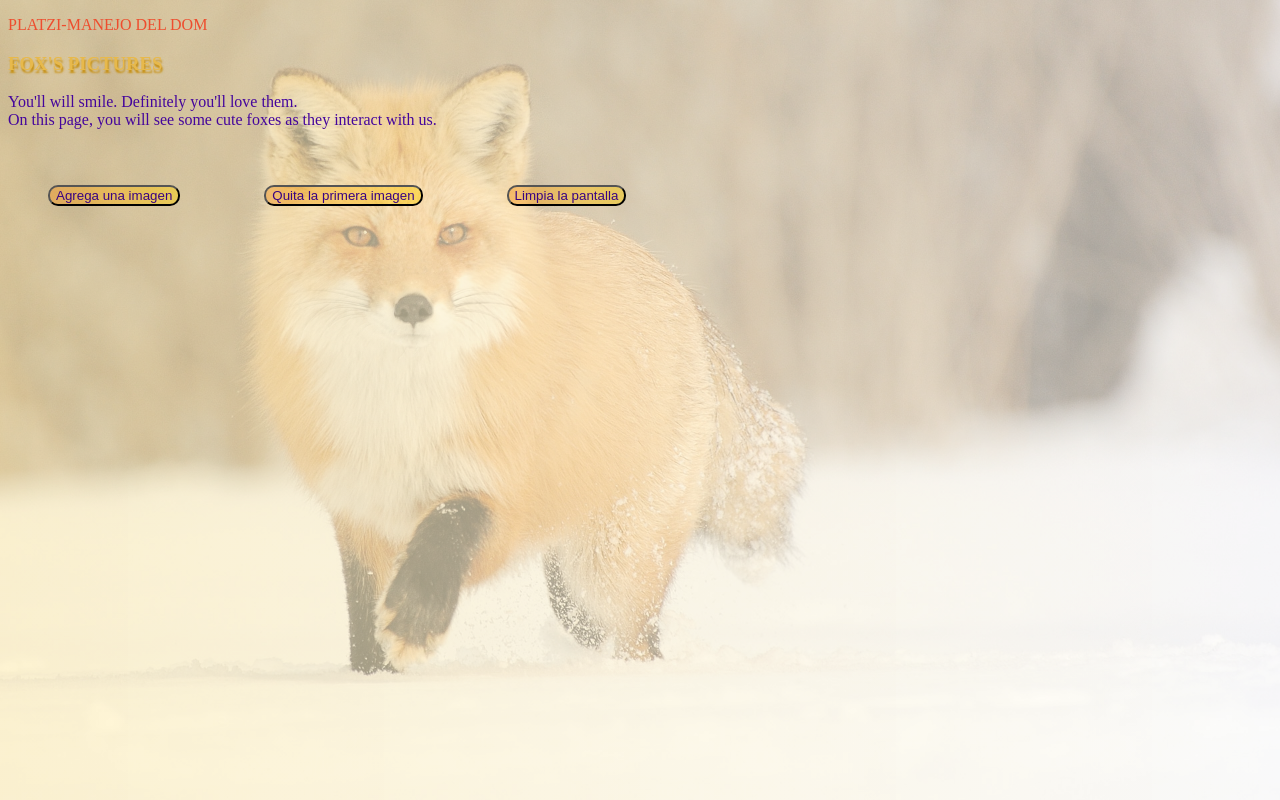
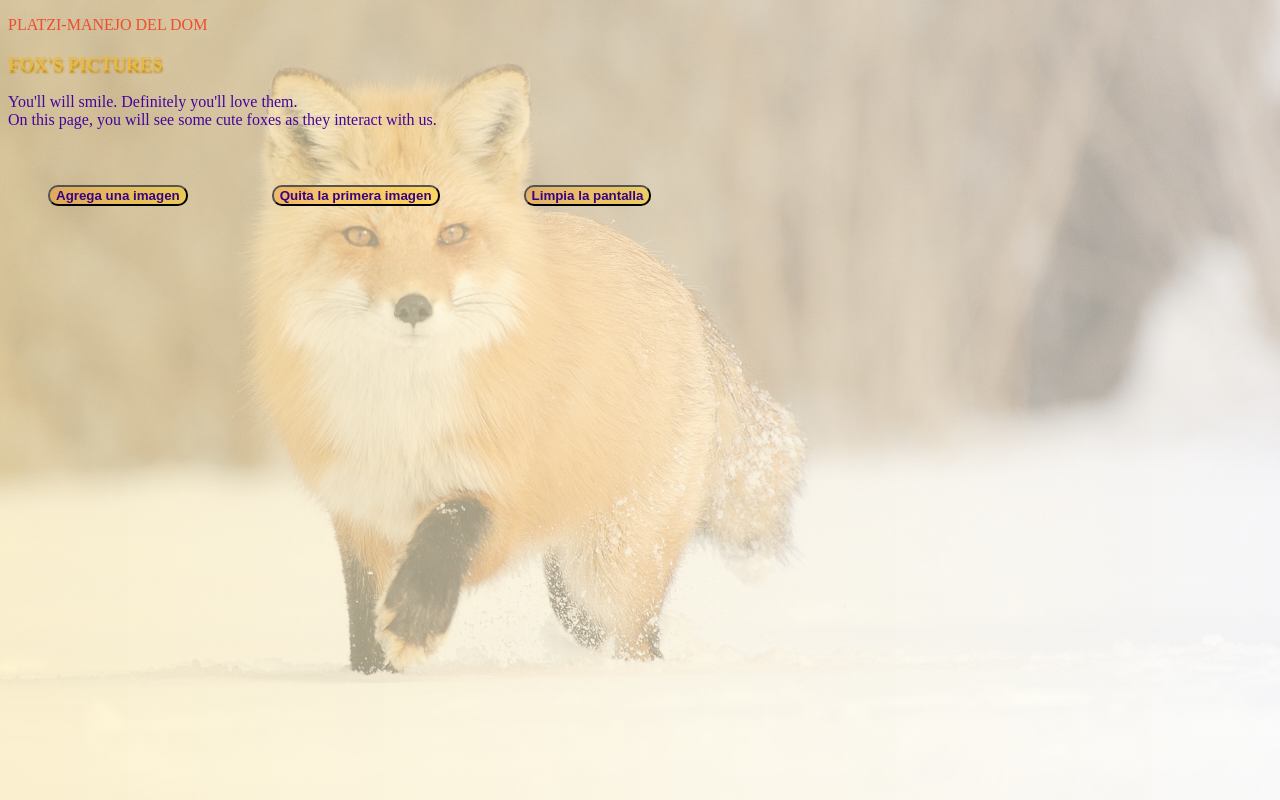
Before and after one commit to DanielaAraujoZ/Proyecto-consumo-API-manejo-DOM, a website with bundled scripts: page public/index.html in a window 1280 px wide. Built offline with nearby package versions, Linux system fonts and the light colour scheme; files whose address does not match are found by name.

Commit message:
Cambios en el README y estilos adicionales

```diff
--- a/public/index.html
+++ b/public/index.html
@@ -27,9 +27,9 @@
         On this page, you will see some cute foxes as they interact with us.
       </p>
 
-      <button class="p-2" id="add"> Agrega una imagen </button>
-      <button class="p-2" id="addOne"> Quita la primera imagen </button>
-      <button class="p-2" id="remove"> Limpia la pantalla </button>
+      <button class="p-4" id="add"> Agrega una imagen </button>
+      <button class="p-4" id="addOne"> Quita la primera imagen </button>
+      <button class="p-4" id="remove"> Limpia la pantalla </button>
 
       <div id="images">
 
--- a/src/index.css
+++ b/src/index.css
@@ -19,11 +19,18 @@ html{
 #paragraph{
     color: #44059C;
 }
-.p-2{
+.p-4{
     background: linear-gradient(to right, #f7951e73, #ffd00075);
     margin: 40px;
     border-radius: 10px;
     color: #380382;
+    font-weight: bolder;
+}
+.p-4:hover{
+    color: #EE4D2E;
+    font-weight: bolder;
+    font-size: 19px;
+
 }
 #img{
     box-shadow: 13px 11px 33px -1px rgba(255,201,143,1)
```
Also changed, not shown: README.md.
